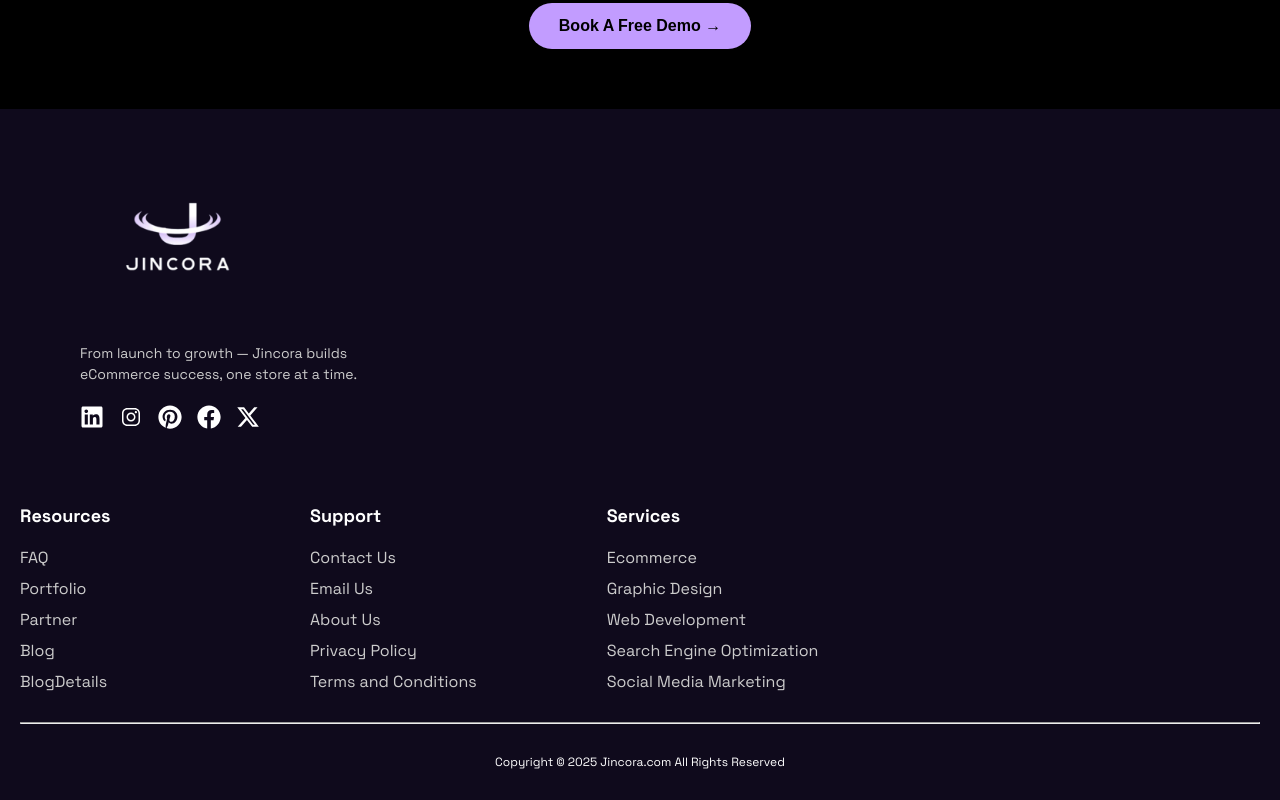
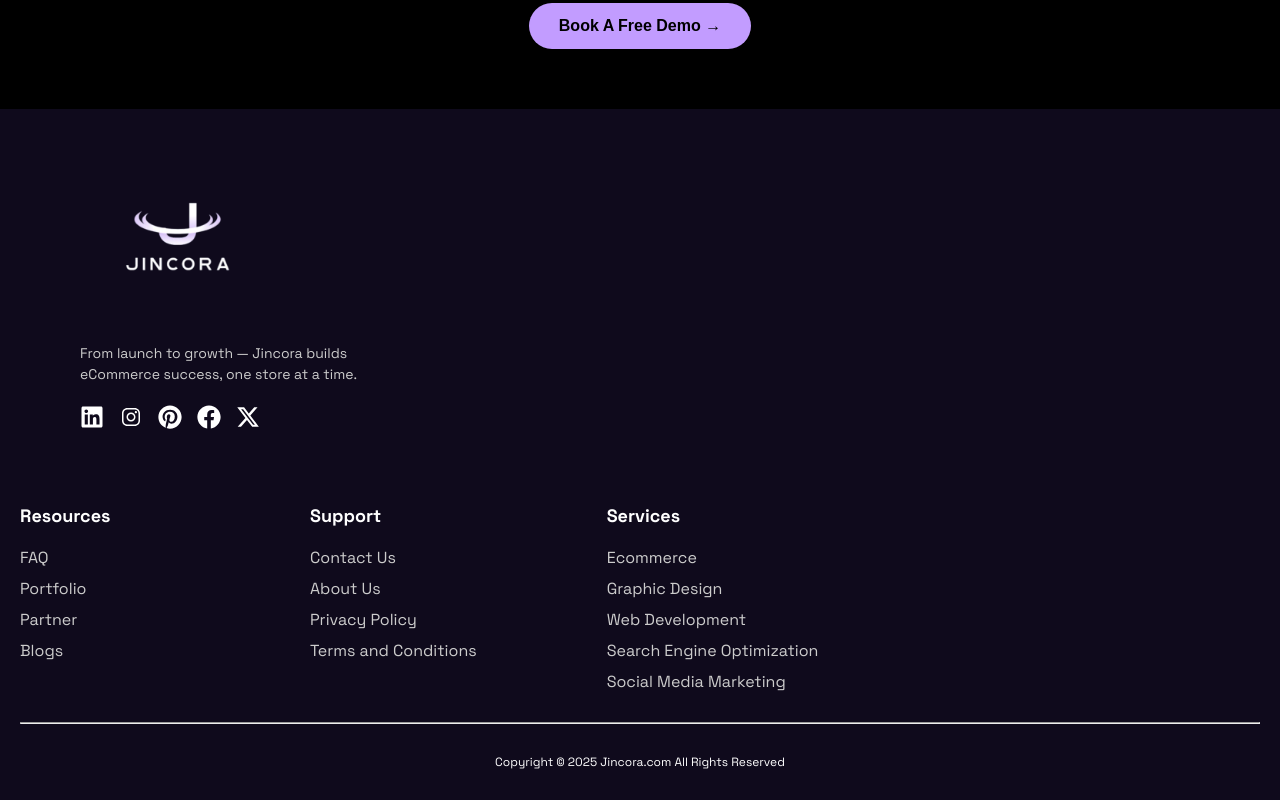
Before and after one commit to Jincora7/JincoraSite, a React (Vite) app: page / in a window 1280 px wide. Shown: the part 8695-9495 px from the top of the page. Built offline with nearby package versions, Linux system fonts and the light colour scheme.

Commit message:
Footer updates

```diff
--- a/src/components/Footer/Footer.jsx
+++ b/src/components/Footer/Footer.jsx
@@ -384,8 +384,7 @@ function Footer() {
                                     <li><Link to="#" onClick={scrollToFAQ}>FAQ</Link></li>
                                     <li>Portfolio</li>
                                     <li><Link to="#" onClick={scrollToPartner} >Partner</Link></li>
-                                    <li><Link to="#" onClick={scrollToBlogListing}>Blog</Link></li>
-                                    <li><Link to="/blog-details">BlogDetails</Link></li>
+                                    <li><Link to="#" onClick={scrollToBlogListing}>Blogs</Link></li>
                                 </ul>
                             </div>
 
@@ -394,7 +393,6 @@ function Footer() {
                                 <h5>Support</h5>
                                 <ul>
                                     <li> <Link to="#" onClick={scrollToContactUsPage}>Contact Us</Link></li>
-                                    <li>Email Us</li>
                                     <li>
                                         <Link to="/about">About Us</Link>
                                     </li>
```
